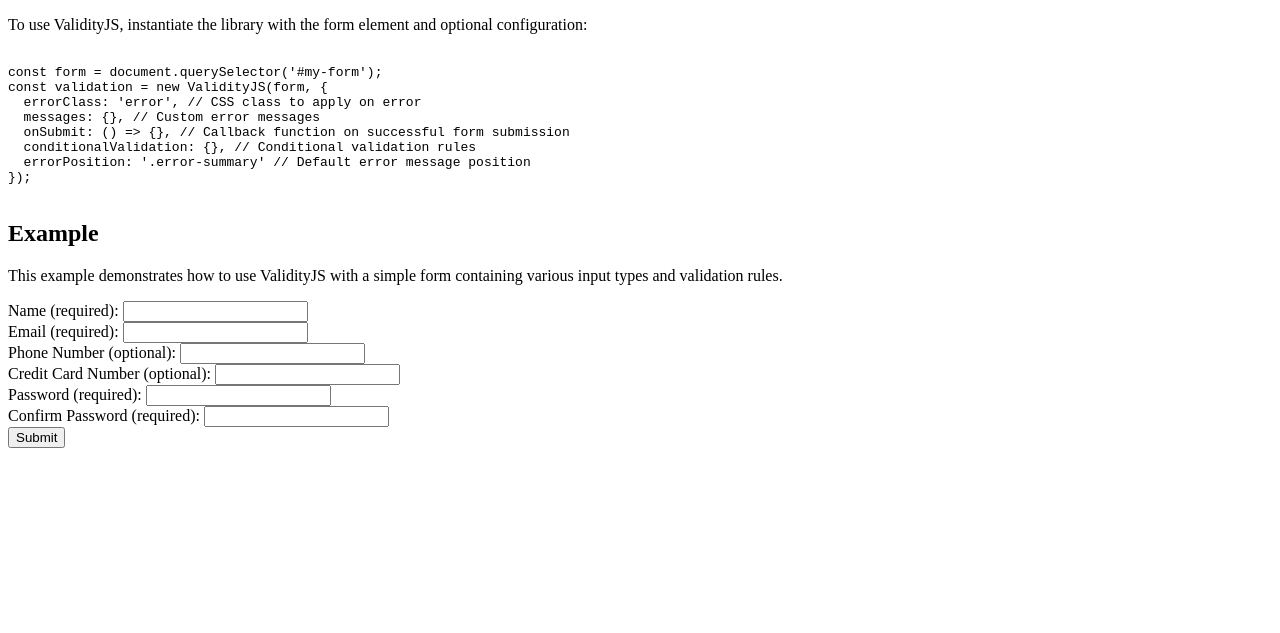
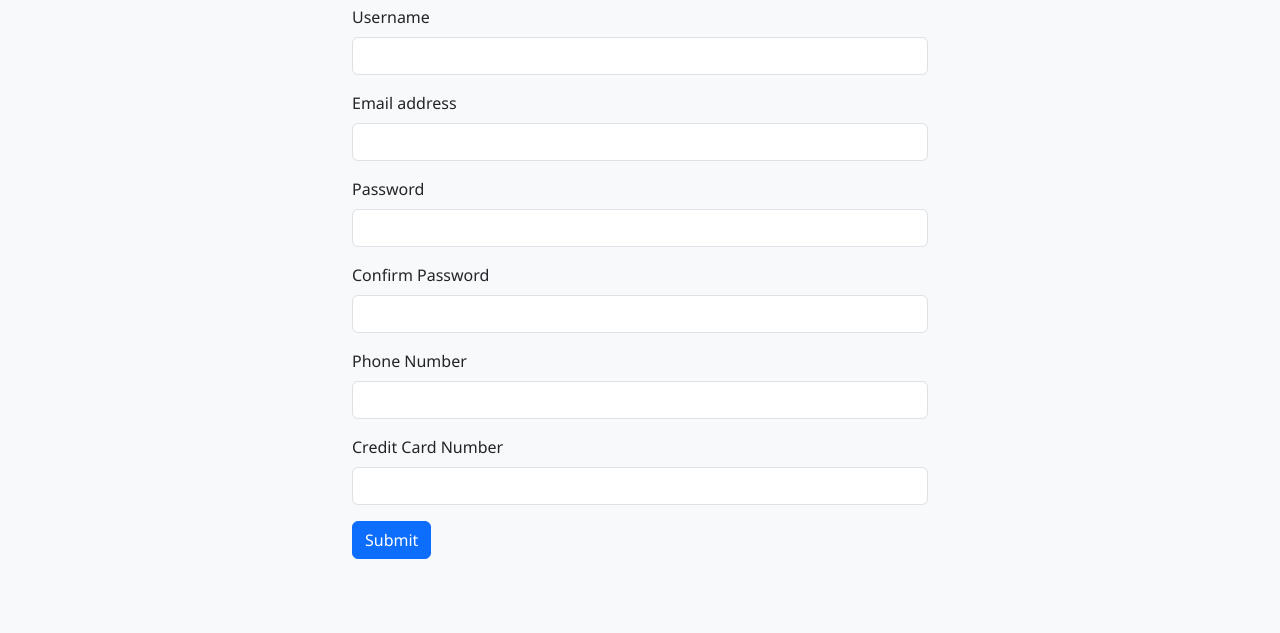
Before and after one commit to Formu8JS/ValidityJS, a plain HTML site: page index.html in a window 1280 px wide. Shown: the part 167-800 px from the top of the page. Drawn offline with nearby package versions, Linux system fonts and the light colour scheme.

Commit message:
Update index.html

```diff
--- a/index.html
+++ b/index.html
@@ -3,81 +3,85 @@
 <head>
   <meta charset="UTF-8">
   <meta name="viewport" content="width=device-width, initial-scale=1.0">
-  <title>ValidityJS Library</title>
+  <link href="https://cdn.jsdelivr.net/npm/bootstrap@5.3.0-alpha1/dist/css/bootstrap.min.css" rel="stylesheet" integrity="sha384-KyZXEAg3QhqLMpG8r+Knujsl7/1L_dstPt3HV5HzF6Gvk/e3l8v7yz8gTGHU6beD" crossorigin="anonymous">
+  <title>ValidityJS Demo</title>
   <style>
-    .error-message {
-      color: red;
+    body {
+      font-family: 'Segoe UI', Tahoma, Geneva, Verdana, sans-serif;
+      background-color: #f8f9fa;
+      padding-top: 100px;
+    }
+    .container {
+      max-width: 600px;
     }
     .error {
-      border-color: red;
+      border-color: #dc3545;
+    }
+    .error-message {
+      color: #dc3545;
+      font-size: 0.9em;
+      margin-top: 5px;
     }
   </style>
-<script src="validate.js"></script>
 </head>
 <body>
-  <h1>ValidityJS Library</h1>
-  <p>
-    ValidityJS is a simple and flexible JavaScript form validation library. It provides built-in validation methods for required fields, credit card numbers, phone numbers, and confirm password fields. It also supports conditional and async validation.
-  </p>
+  <div class="container">
+    <h1 class="mb-4">ValidityJS Demo</h1>
+    <form id="demo-form">
+      <div class="mb-3">
+        <label for="username" class="form-label">Username</label>
+        <input type="text" class="form-control" id="username" name="username" required>
+        <div id="username-error" class="error-summary"></div>
+      </div>
+      <div class="mb-3">
+        <label for="email" class="form-label">Email address</label>
+        <input type="email" class="form-control" id="email" name="email" required>
+        <div id="email-error" class="error-summary"></div>
+      </div>
+      <div class="mb-3">
+        <label for="password" class="form-label">Password</label>
+        <input type="password" class="form-control" id="password" name="password" required>
+        <div id="password-error" class="error-summary"></div>
+      </div>
+      <div class="mb-3">
+        <label for="password_confirm" class="form-label">Confirm Password</label>
+        <input type="password" class="form-control" id="password_confirm" name="password_confirm" data-confirm-password="password" required>
+        <div id="password_confirm-error" class="error-summary"></div>
+      </div>
+      <div class="mb-3">
+        <label for="phone" class="form-label">Phone Number</label>
+        <input type="text" class="form-control" id="phone" name="phone" data-phone-number required>
+        <div id="phone-error" class="error-summary"></div>
+      </div>
+      <div class="mb-3">
+        <label for="credit_card" class="form-label">Credit Card Number</label>
+        <input type="text" class="form-control" id="credit_card" name="credit_card" data-cc-number required>
+        <div id="credit_card-error" class="error-summary"></div>
+      </div>
+      <button type="submit" class="btn btn-primary">Submit</button>
+    </form>
+  </div>
 
-  <h2>Usage</h2>
-  <p>
-    To use ValidityJS, instantiate the library with the form element and optional configuration:
-  </p>
-  <pre><code>
-const form = document.querySelector('#my-form');
-const validation = new ValidityJS(form, {
-  errorClass: 'error', // CSS class to apply on error
-  messages: {}, // Custom error messages
-  onSubmit: () => {}, // Callback function on successful form submission
-  conditionalValidation: {}, // Conditional validation rules
-  errorPosition: '.error-summary' // Default error message position
-});
-  </code></pre>
-
-  <h2>Example</h2>
-  <p>
-    This example demonstrates how to use ValidityJS with a simple form containing various input types and validation rules.
-  </p>
-
-  <form id="example-form">
-    <label>
-      Name (required):
-      <input type="text" name="name" required />
-    </label>
-    <br />
-    <label>
-      Email (required):
-      <input type="email" name="email" required />
-    </label>
-    <br />
-    <label>
-      Phone Number (optional):
-      <input type="tel" name="phone" data-phone-number />
-    </label>
-    <br />
-    <label>
-      Credit Card Number (optional):
-      <input type="text" name="credit-card" data-cc-number />
-    </label>
-    <br />
-    <label>
-      Password (required):
-      <input type="password" name="password" required />
-    </label>
-    <br />
-    <label>
-      Confirm Password (required):
-      <input type="password" name="confirm-password" data-confirm-password="password" required />
-    </label>
-    <br />
-    <button type="submit">Submit</button>
-  </form>
-
-  <div class="error-summary"></div>
+  <script src="validity.js"></script>
   <script>
-    const form = document.querySelector('#example-form');
-    const validation = new ValidityJS(form);
+    const form = document.querySelector('#demo-form');
+    const options = {
+      errorClass: 'error',
+      messages: {
+        default: 'Please fill out this field',
+        phone: 'Invalid phone number',
+        credit_card: 'Invalid credit card number',
+        password_confirm: 'Passwords do not match',
+        email: 'Invalid email address'
+      },
+      onSubmit: () => {
+        console.log('Form submitted!');
+      },
+      errorPosition: (fieldName) => {
+        return document.querySelector(`#${fieldName}-error`);
+      }
+    };
+    const validator = new ValidityJS(form, options);
   </script>
 </body>
 </html>
```
